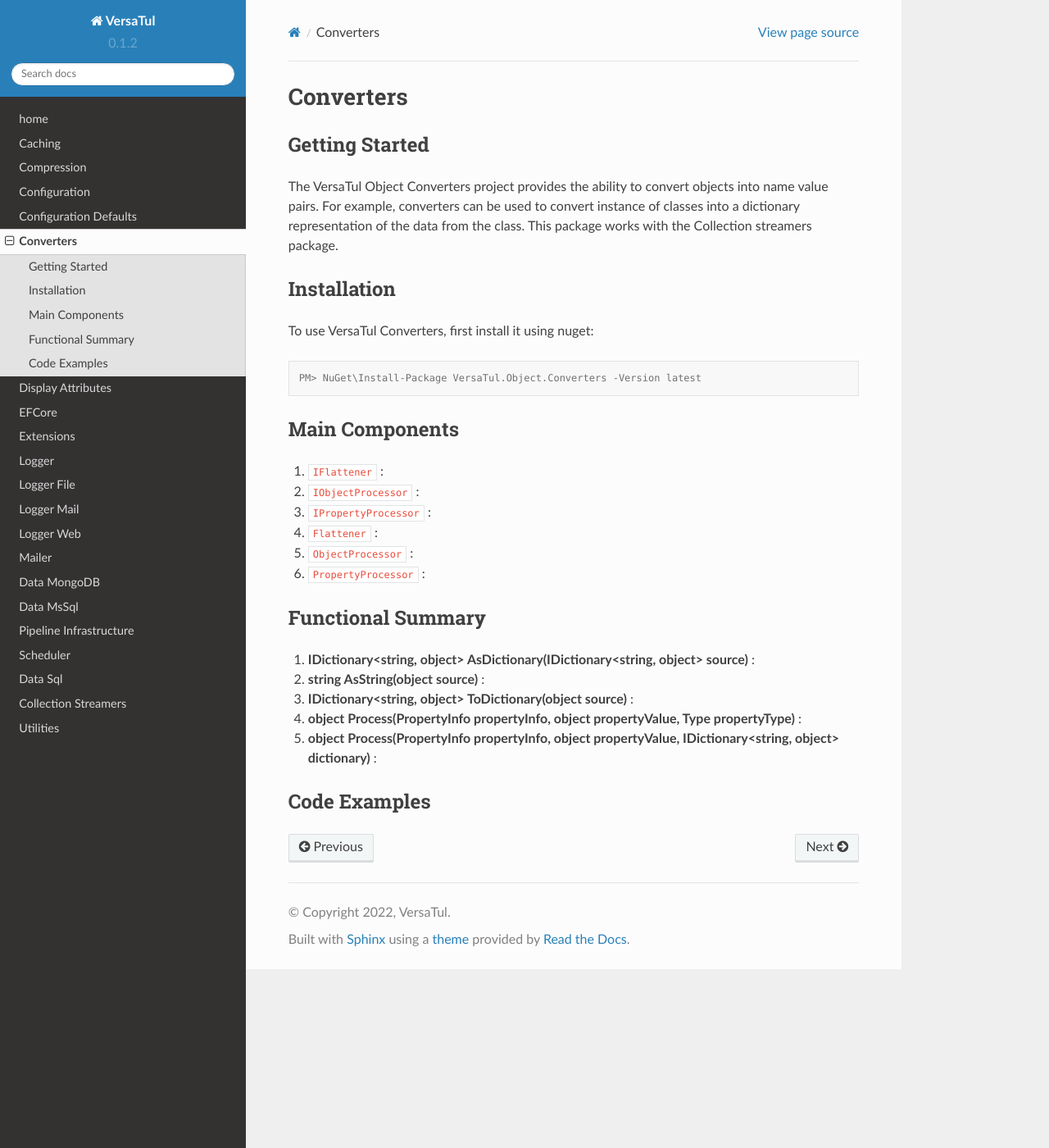
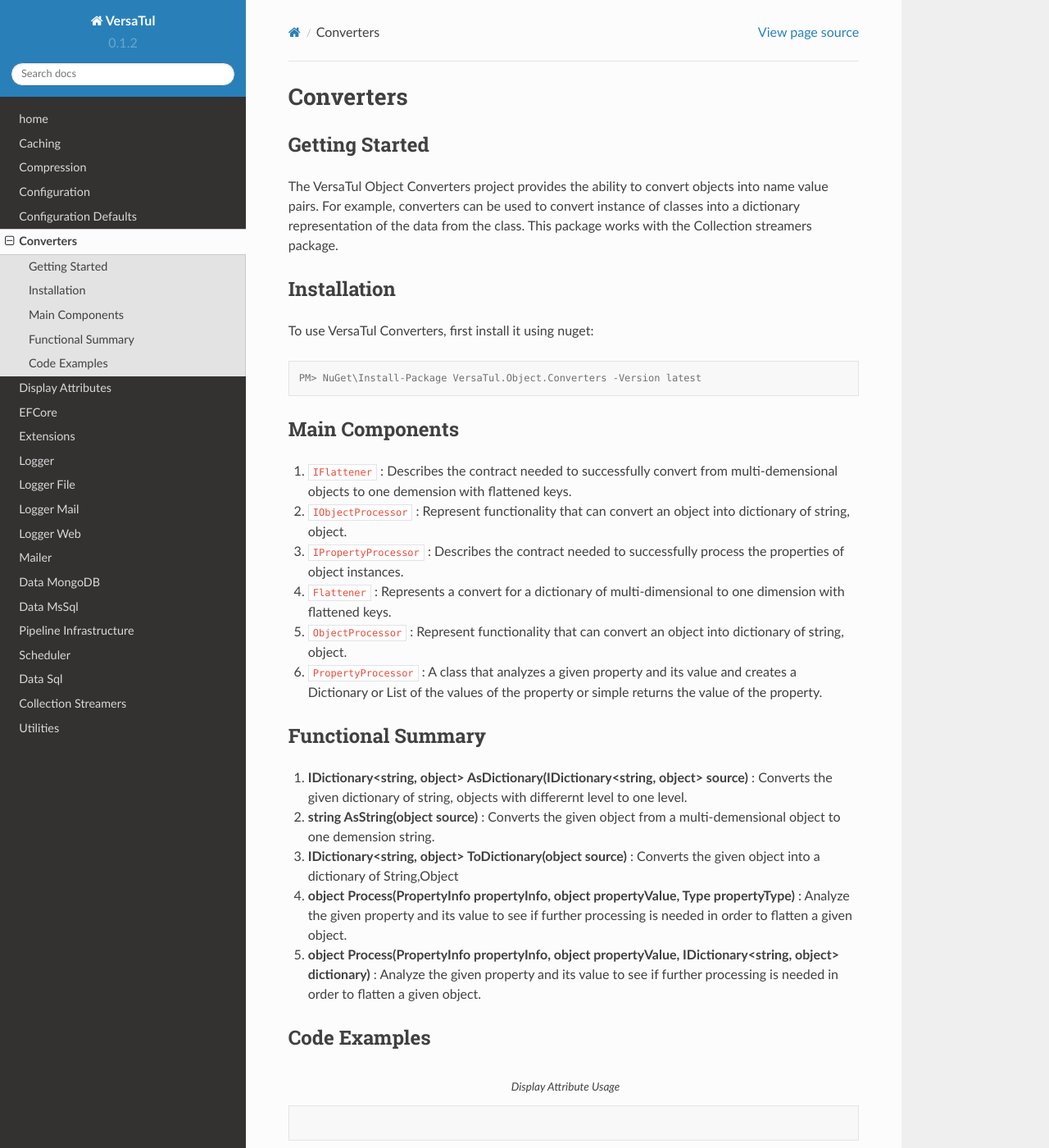
Before and after one commit to BjornWilliams/DocsVersaTul, a Sphinx documentation site: the page built from docs/source/converters.rst, in a window 1280 px wide and 1400 px high. Shown: the whole window at 82% size. Built offline with Sphinx 7.4.7 and the Read the Docs theme 2.0.0, drawn with Linux system fonts in a browser that asks for light colours.

Commit message:
Update converters.rst
Added more comments

```diff
--- a/docs/source/converters.rst
+++ b/docs/source/converters.rst
@@ -19,20 +19,23 @@
 
 Main Components
 ----------------
-#. ``IFlattener`` :
-#. ``IObjectProcessor`` :
-#. ``IPropertyProcessor`` :
-#. ``Flattener`` :
-#. ``ObjectProcessor`` :
-#. ``PropertyProcessor`` :
+#. ``IFlattener`` : Describes the contract needed to successfully convert from multi-demensional objects to one demension with flattened keys.
+#. ``IObjectProcessor`` : Represent functionality that can convert an object into dictionary of string, object.
+#. ``IPropertyProcessor`` : Describes the contract needed to successfully process the properties of object instances.
+#. ``Flattener`` : Represents a convert for a dictionary of multi-dimensional to one dimension with flattened keys.
+#. ``ObjectProcessor`` : Represent functionality that can convert an object into dictionary of string, object.
+#. ``PropertyProcessor`` : A class that analyzes a given property and its value and creates a Dictionary or List of the values of the property or simple returns the value of the property.
 
 Functional Summary
 ------------------
-#. **IDictionary<string, object> AsDictionary(IDictionary<string, object> source)** :
-#. **string AsString(object source)** :
-#. **IDictionary<string, object> ToDictionary(object source)** :
-#. **object Process(PropertyInfo propertyInfo, object propertyValue, Type propertyType)** :
-#. **object Process(PropertyInfo propertyInfo, object propertyValue, IDictionary<string, object> dictionary)** :
+#. **IDictionary<string, object> AsDictionary(IDictionary<string, object> source)** :  Converts the given dictionary of string, objects with differernt level to one level.
+#. **string AsString(object source)** : Converts the given object from a multi-demensional object to one demension string.
+#. **IDictionary<string, object> ToDictionary(object source)** : Converts the given object into a dictionary of String,Object
+#. **object Process(PropertyInfo propertyInfo, object propertyValue, Type propertyType)** : Analyze the given property and its value to see if further processing is needed in order to flatten a given object.
+#. **object Process(PropertyInfo propertyInfo, object propertyValue, IDictionary<string, object> dictionary)** : Analyze the given property and its value to see if further processing is needed in order to flatten a given object.
 
 Code Examples
 -------------
+
+.. code-block:: c#
+    :caption: Display Attribute Usage
```
